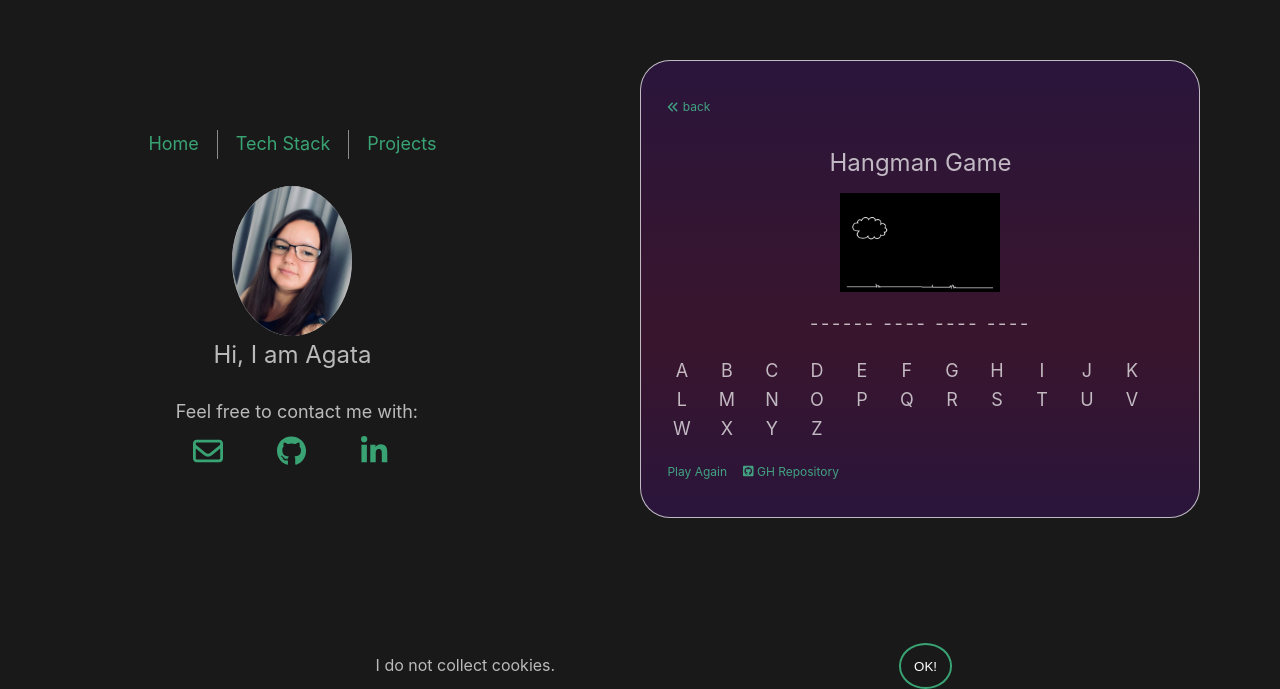
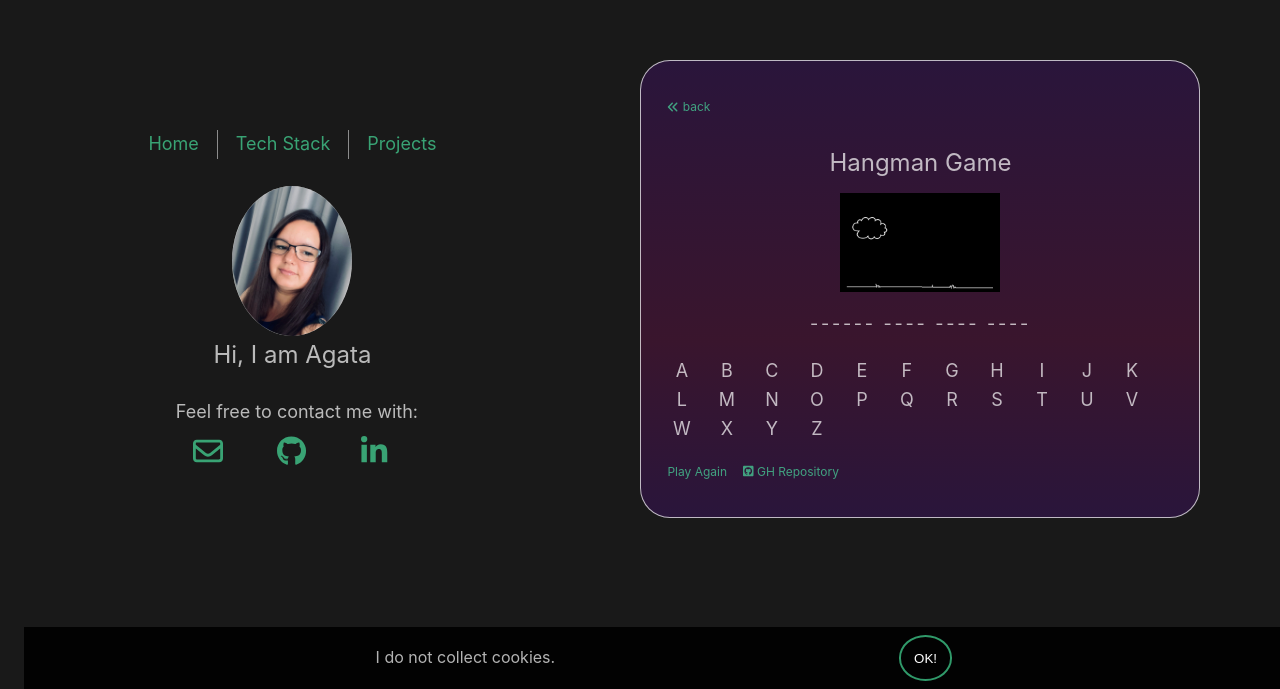
Before and after one commit to AgataBialoskorska/vuePortfolio, a Vue app: page /hangman in a window 1280 px wide. Shown: the part 111-800 px from the top of the page. Built offline with nearby package versions, Linux system fonts and the light colour scheme.

Commit message:
add background and z-index to cookie

```diff
--- a/src/components/Cookies.vue
+++ b/src/components/Cookies.vue
@@ -29,23 +29,25 @@
 
 <style>
 	.cookie {
+		background-color: var(--background);
 		display: flex;
 		margin: auto;
-		padding: 0 1vmin;
+		padding: 1vmin;
 		justify-content: space-evenly;
 		align-items: center;
 		font-size: 1rem;
+		z-index: 999;
 	}
 	button {
-        background: transparent;
-        border: 2px solid var(--green);
+		background: transparent;
+		border: 2px solid var(--green);
 		border-radius: 50%;
-        color: white;
+		color: white;
 		padding: 1em;
 	}
 	button:hover {
 		cursor: pointer;
-        background: var(--green);
-        border: 2px solid transparent;
+		background: var(--green);
+		border: 2px solid transparent;
 	}
 </style>
```
